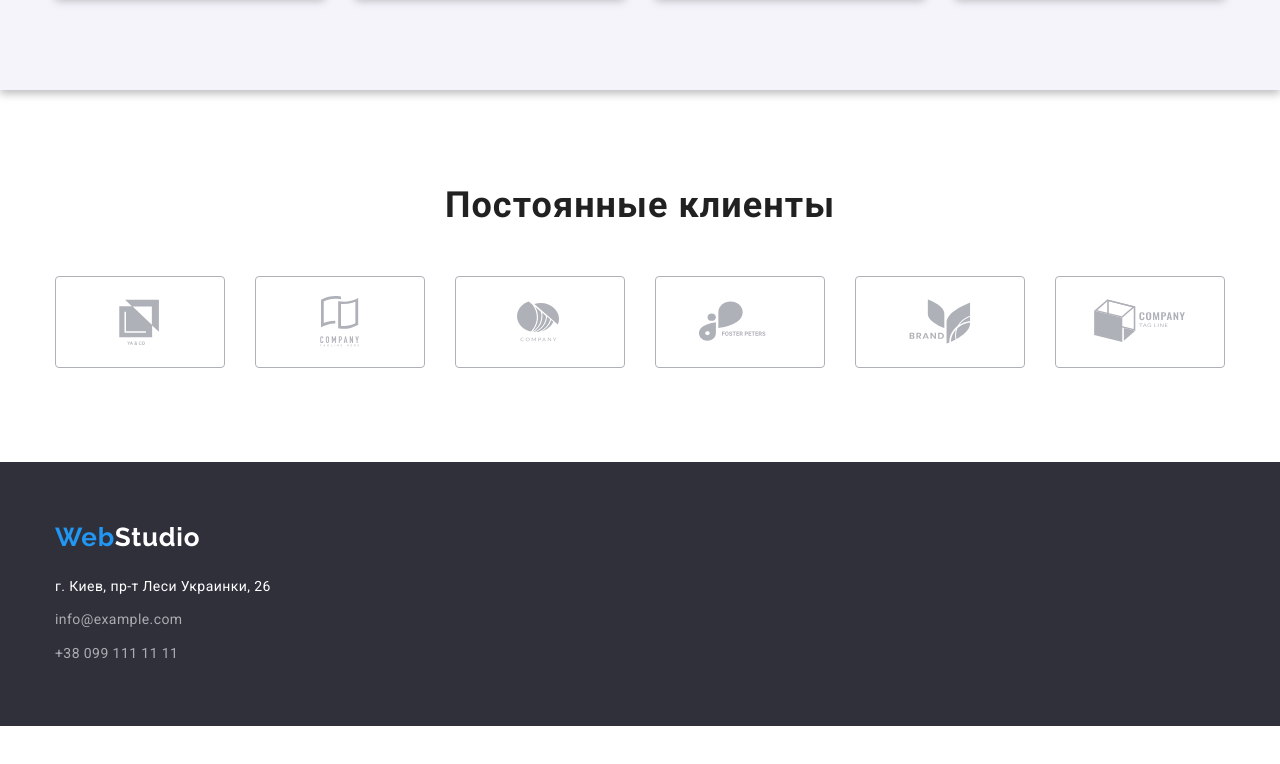
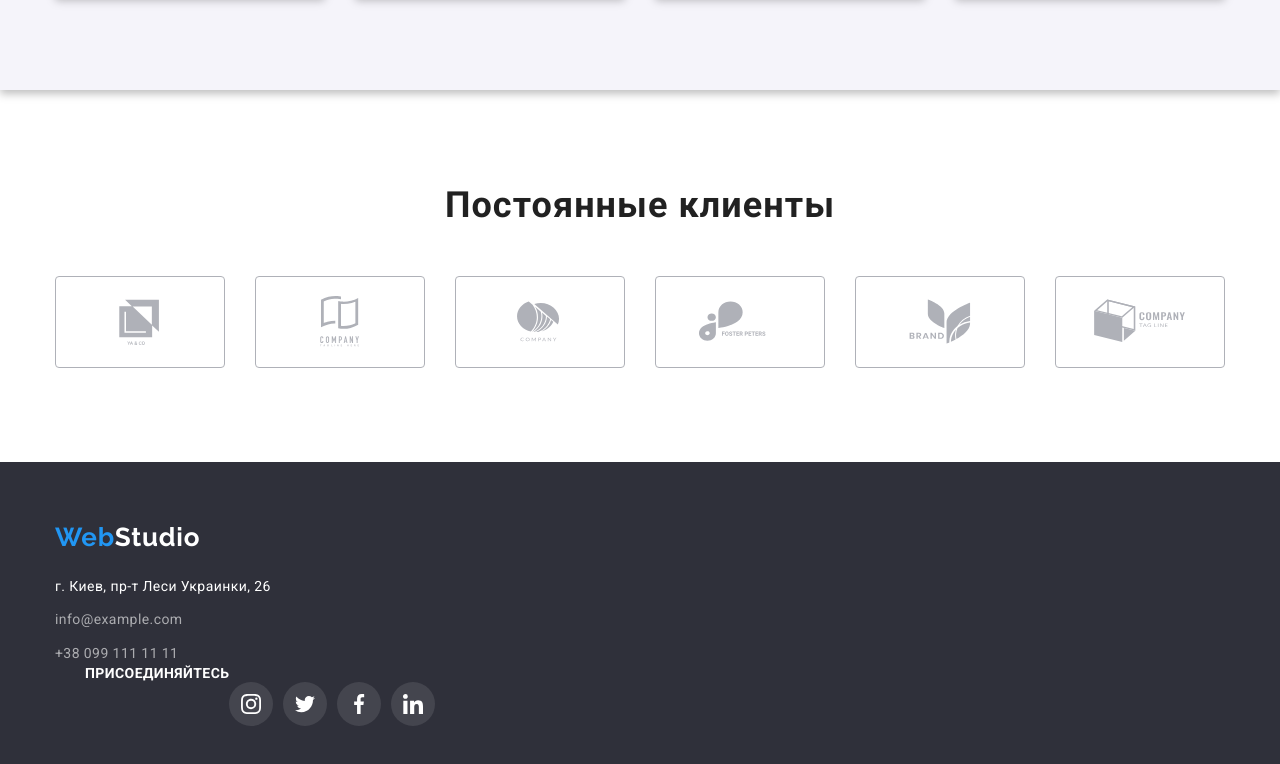
Before and after one commit to I-van-T/goit-markup-hw-04, a plain HTML site: page index.html in a window 1280 px wide. Shown: the part 2216-2980 px from the top of the page. Before the commit the page ends 2942 px from the top, so only its background shows below. Drawn offline with nearby package versions, Linux system fonts and the light colour scheme.

Commit message:
доработать

```diff
--- a/index.html
+++ b/index.html
@@ -404,6 +404,39 @@
           </ul>
         </address>
       </div>
+      <div class="container connect-social">
+        <span class="connect-title">присоединяйтесь</span>
+        <ul class="connect-list list">
+          <li class="connect-item">
+            <a class="connect-link" href="">
+              <svg class="social-icon">
+                <use href="./images/icon.svg#icon-instagram"></use>
+              </svg>
+            </a>
+          </li>
+          <li class="connect-item">
+            <a class="connect-link" href="">
+              <svg class="social-icon">
+                <use href="./images/icon.svg#icon-twitter"></use>
+              </svg>
+            </a>
+          </li>
+          <li class="connect-item">
+            <a class="connect-link" href="">
+              <svg class="social-icon">
+                <use href="./images/icon.svg#icon-facebook"></use>
+              </svg>
+            </a>
+          </li>
+          <li class="connect-item">
+            <a class="connect-link" href="">
+              <svg class="social-icon">
+                <use href="./images/icon.svg#icon-linkedin"></use>
+              </svg>
+            </a>
+          </li>
+        </ul>
+      </div>
     </footer>
   </body>
 </html>
--- a/style/styles.css
+++ b/style/styles.css
@@ -624,3 +624,52 @@ svg {
   letter-spacing: 0.03em;
   color: rgba(255, 255, 255, 0.6);
 }
+/* Присоединяйтесь */
+
+.connect-social {
+  display: flex;
+  margin-left: 70px;
+}
+
+.connect-title {
+  font-family: var(--main-font);
+  font-style: normal;
+  font-weight: 700;
+  font-size: 14px;
+  line-height: 1.14;
+  letter-spacing: 0.03em;
+  text-transform: uppercase;
+  color: var(--back-color);
+}
+
+.connect-list {
+  display: flex;
+  align-items: center;
+  justify-content: center;
+  margin-top: 16px;
+}
+
+.connect-item {
+  margin-right: 10px;
+}
+
+.connect-item:last-child {
+  margin-right: 0px;
+}
+
+.connect-link {
+  display: flex;
+  justify-content: center;
+  align-items: center;
+  fill: var(--back-color);
+  width: 44px;
+  height: 44px;
+  background-color: rgba(255, 255, 255, 0.1);
+  border-radius: 50%;
+  cursor: pointer;
+}
+
+.connect-link:hover,
+.connect-link:focus {
+  background-color: var(--active-color);
+}
```
